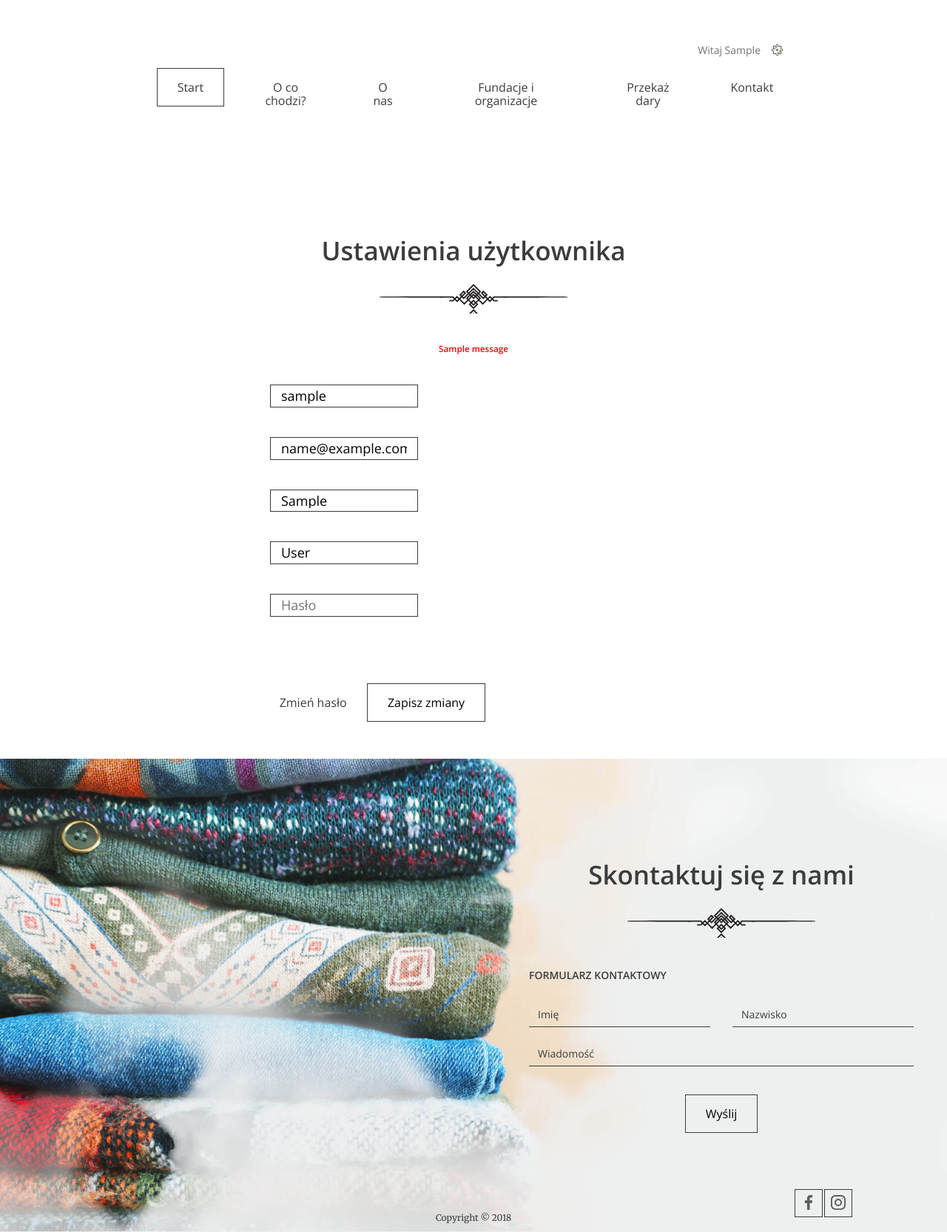
After one commit to Lysden97/Donate-to-charity, a Django app: page /website/settings/ in a window 1280 px wide. The commit adds this page. Shown: the whole page at 74% size. Run offline with Django 5.2, Linux system fonts and the light colour scheme; a user stored in the database is signed in; tables that the repository leaves empty hold one stand-in row (values such as "Sample post"); one stand-in notice (Sample message) is shown.

Commit message:
Edycja profilu użytkownika

```diff
--- a/templates/base.html
+++ b/templates/base.html
@@ -21,7 +21,7 @@
                             Witaj {{ user.first_name }}
                             <ul class="dropdown">
                                 <li><a href="{% url 'user' %}">Profil</a></li>
-                                <li><a href="#">Ustawienia</a></li>
+                                <li><a href="{% url 'settings' %}">Ustawienia</a></li>
                                 {% if user.is_superuser %}
                                 <li><a href="/admin">Panel administracyjny</a></li>
                                 {% endif %}
@@ -45,8 +45,6 @@
         </ul>
     </nav>
 </header>
-
-
 {% block content %}
 {% endblock %}
 
--- /dev/null
+++ b/templates/user_settings.html
@@ -0,0 +1,37 @@
+{% extends 'base.html' %}
+{% load static %}
+{% block content %}
+    <body>
+    <section class="login-page">
+        <h2>Ustawienia użytkownika</h2>
+        {% if messages %}
+            <h3 style="color: red">
+                {% for message in messages %}
+                    {{ message }}
+                {% endfor %}
+            </h3>
+        {% endif %}
+        <form method="POST">
+            {% csrf_token %}
+            <div class="form-group">
+                <input type="text" id="username" name="username" value="{{ username }}" required placeholder="Nazwa użytkownika">
+            </div>
+            <div class="form-group">
+                <input type="email" id="email" name="email" value="{{ email }}" required placeholder="Email">
+            </div>
+            <div class="form-group">
+                <input type="text" id="first_name" name="first_name" value="{{ first_name }}" required placeholder="Imię">
+            </div>
+            <div class="form-group">
+                <input type="text" id="last_name" name="last_name" value="{{ last_name }}" required placeholder="Nazwisko">
+            </div>
+            <div class="form-group">
+                <input type="password" id="password" name="password" required placeholder="Hasło">
+            </div>
+            <div class="form-group form-group--buttons"></div>
+            <a href="{% url 'change_password' %}" class="btn btn--without-border">Zmień hasło</a>
+            <button class="btn" type="submit">Zapisz zmiany</button>
+        </form>
+    </section>
+    </body>
+{% endblock %}
--- a/website/urls.py
+++ b/website/urls.py
@@ -23,5 +23,7 @@ urlpatterns = [
     path('login/', views.LoginView.as_view(), name='login'),
     path('logout/', views.LogoutView.as_view(), name='logout'),
     path('user/', views.ProfileView.as_view(), name='user'),
+    path('settings/', views.UserSettingsView.as_view(), name='settings'),
+    path('change_password/', views.ChangePasswordView.as_view(), name='change_password'),
     path('add_donation/', views.AddDonationView.as_view(), name='add_donation'),
 ]
--- a/website/views.py
+++ b/website/views.py
@@ -1,4 +1,5 @@
-from django.contrib.auth import authenticate, login, logout
+from django.contrib import messages
+from django.contrib.auth import authenticate, login, logout, update_session_auth_hash
 from django.contrib.auth.mixins import LoginRequiredMixin
 from django.contrib.auth.models import User
 from django.shortcuts import render, redirect
@@ -86,3 +87,63 @@ class ProfileView(LoginRequiredMixin, View):
     def get(self, request):
         user = request.user
         return render(request, 'profile.html', {'user': user})
+
+
+class UserSettingsView(LoginRequiredMixin, View):
+    def get(self, request):
+        user = request.user
+        context = {
+            'username': user.username,
+            'email': user.email,
+            'first_name': user.first_name,
+            'last_name': user.last_name,
+        }
+        return render(request, 'user_settings.html', context)
+
+    def post(self, request):
+        user = request.user
+        username = request.POST.get('username')
+        email = request.POST.get('email')
+        first_name = request.POST.get('first_name')
+        last_name = request.POST.get('last_name')
+        password = request.POST.get('password')
+
+        if user.check_password(password):
+            user.username = username
+            user.email = email
+            user.first_name = first_name
+            user.last_name = last_name
+            user.save()
+            messages.success(request, 'Twoje dane zostały zaktualizowane.')
+        else:
+            messages.error(request, 'Podano nieprawidłowe hasło')
+
+        context = {
+            'username': user.username,
+            'email': user.email,
+            'first_name': user.first_name,
+            'last_name': user.last_name,
+        }
+        return render(request, 'user_settings.html', context)
+
+
+class ChangePasswordView(LoginRequiredMixin, View):
+    def get(self, request):
+        return render(request, 'change_password.html')
+
+    def post(self, request):
+        user = request.user
+        old_password = request.POST.get('old_password')
+        new_password1 = request.POST.get('new_password1')
+        new_password2 = request.POST.get('new_password2')
+
+        if not user.check_password(old_password):
+            messages.error(request, 'Wpisane obecne hasło jest niepoprawne.')
+        elif new_password1 != new_password2:
+            messages.error(request, 'Nowe hasła nie są takie same.')
+        else:
+            user.set_password(new_password1)
+            user.save()
+            update_session_auth_hash(request, user)
+            messages.success(request, 'Twoje hasło zostało zmienione.')
+        return render(request, 'change_password.html')
```
Also changed, not shown: templates/change_password.html (added, +31 -0 lines).
